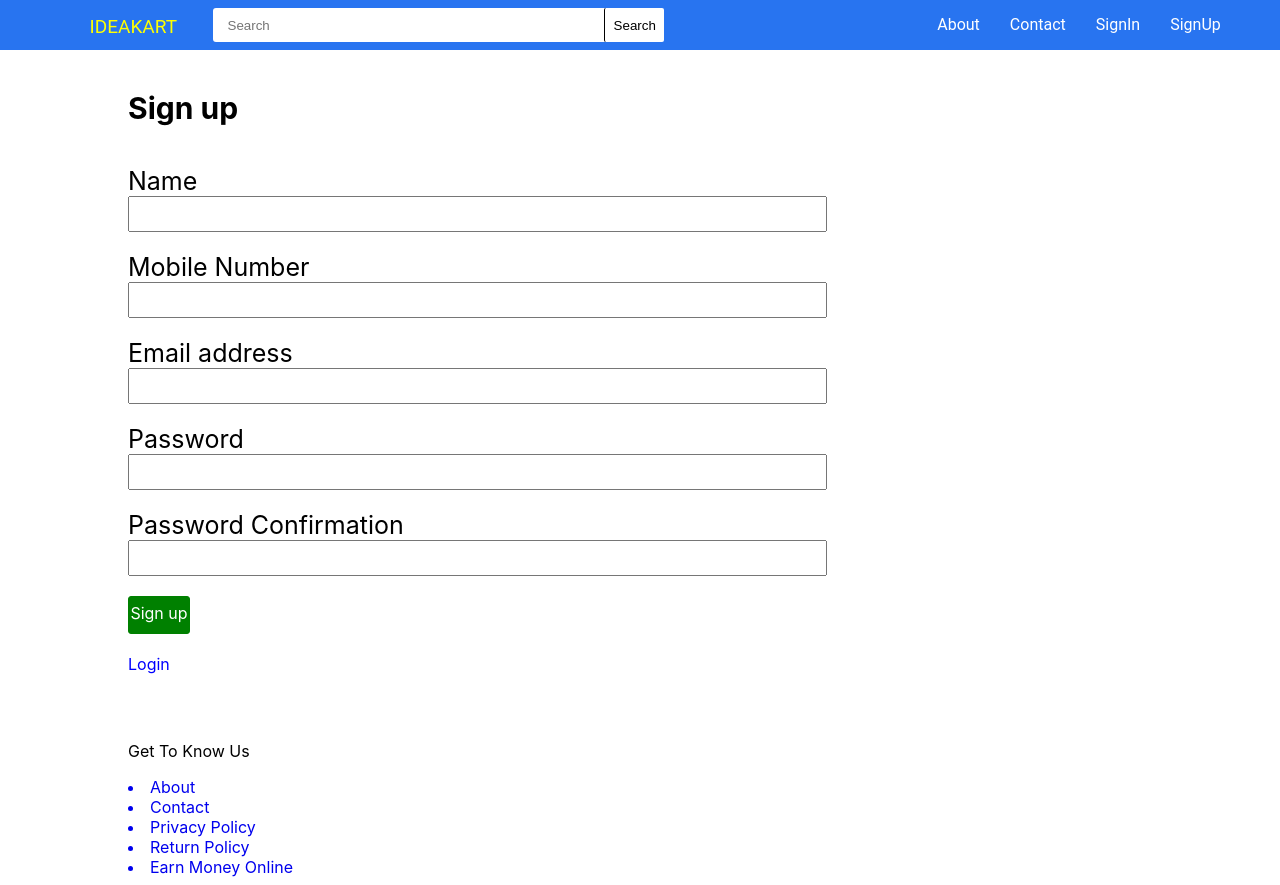
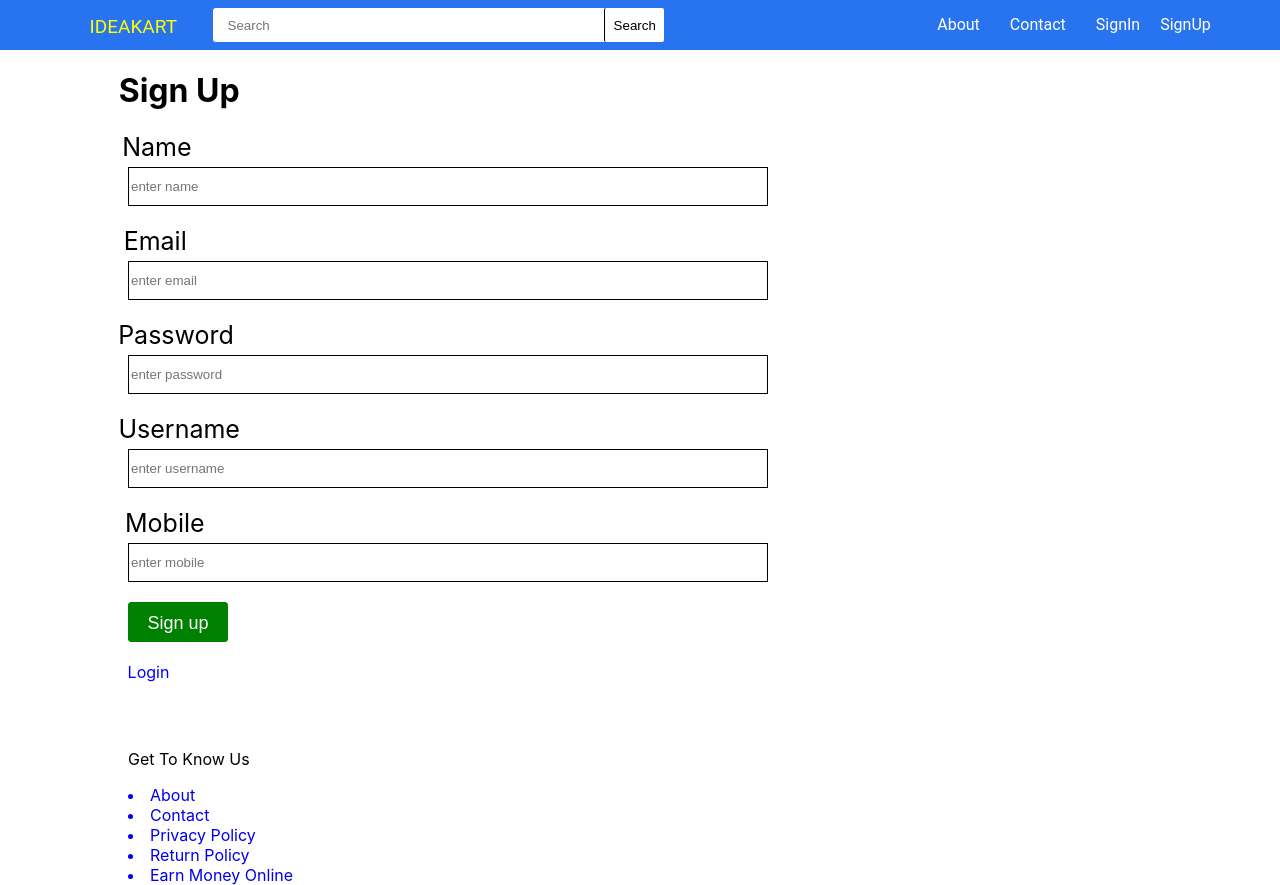
Before and after one commit to msharmasharma/IdeaCartClone, a React (Create React App) app in the folder cloneIdeaCart/my-app/: page /signup in a window 1280 px wide. Built offline with nearby package versions, Linux system fonts and the light colour scheme.

Commit message:
more features

```diff
--- a/cloneIdeaCart/my-app/package.json
+++ b/cloneIdeaCart/my-app/package.json
@@ -7,10 +7,13 @@
     "@testing-library/react": "^13.2.0",
     "@testing-library/user-event": "^13.5.0",
     "axios": "^0.27.2",
+    "eslint-config-react-app": "^6.0.0",
     "react": "^18.1.0",
     "react-dom": "^18.1.0",
+    "react-redux": "^8.0.4",
     "react-router-dom": "^6.3.0",
     "react-scripts": "5.0.1",
+    "redux": "^4.2.0",
     "styled-components": "^5.3.5",
     "web-vitals": "^2.1.4"
   },
--- a/cloneIdeaCart/my-app/src/components/Contact.jsx
+++ b/cloneIdeaCart/my-app/src/components/Contact.jsx
@@ -17,8 +17,7 @@ export const Contact = () => {
   `;
   return (
     <Div>
-      <p>
-You can contact our team by filling this form -</p>
+      <p>You can contact our team by filling this form -</p>
       <form
         action="https://formcarry.com/s/-1oBIfFBS0t"
         method="POST"
@@ -89,6 +88,7 @@ You can contact our team by filling this form -</p>
                 height: "40px",
                 marginLeft: "68%",
                 marginTop: "10%",
+                cursor: "pointer",
               }}
             >
               Send message
--- a/cloneIdeaCart/my-app/src/components/Navbar.jsx
+++ b/cloneIdeaCart/my-app/src/components/Navbar.jsx
@@ -2,8 +2,17 @@ import { useState } from "react";
 import { Link } from "react-router-dom";
 import styled from "styled-components";
 import { Input } from "./Input";
+import { useSelector, useDispatch } from "react-redux";
+import { setUser } from "../redux/action";
 
 export const Navbar = () => {
+  const user = useSelector((store) => store.user);
+  console.log(user);
+
+  const dispatch = useDispatch();
+
+  const teacher = JSON.parse(localStorage.getItem("teacherName"));
+
   const Nav = styled.div`
     display: flex;
     gap: 30px;
@@ -27,7 +36,7 @@ export const Navbar = () => {
       width: 60px;
       height: 34px;
       margin-top: 8px;
-      margin-left: -.5%;
+      margin-left: -0.5%;
       background-color: white;
       border: none;
       border-left: 1px solid black;
@@ -40,12 +49,16 @@ export const Navbar = () => {
 
   const [inValue, setInValue] = useState([]);
 
-  const showText = (value)=>{
-    setInValue(value)
-  }
-  console.log(inValue);
+  const showText = (value) => {
+    setInValue(value);
+  };
+  // console.log(inValue);
 
-
+  const logout = () => {
+    alert(`${teacher} logging out`);
+    localStorage.removeItem("teacherName");
+    dispatch(setUser(false));
+  };
 
   return (
     <div>
@@ -82,18 +95,50 @@ export const Navbar = () => {
         >
           Contact
         </Link>
+
+        {user === false ? (
+          <div style={{ display: "flex", gap: "20px" }}>
             <Link
-          style={{ color: "white", textDecoration: "none", marginTop: "15px" }}
+              style={{
+                color: "white",
+                textDecoration: "none",
+                marginTop: "15px",
+              }}
               to="/signin"
             >
               SignIn
             </Link>
+
             <Link
-          style={{ color: "white", textDecoration: "none", marginTop: "15px" }}
+              style={{
+                color: "white",
+                textDecoration: "none",
+                marginTop: "15px",
+              }}
               to="/signup"
             >
               SignUp
             </Link>
+          </div>
+        ) : (
+          <div style={{ display: "flex", gap: "20px" }}>
+            <p style={{ marginTop: "10px", color: "white" }}>
+              Welcome! <br />
+              {teacher}
+            </p>
+            <button
+              style={{
+                height: "20px",
+                borderRadius: "5px",
+                marginTop: "15px",
+                cursor: "pointer",
+              }}
+              onClick={logout}
+            >
+              Logout
+            </button>{" "}
+          </div>
+        )}
       </Nav>
     </div>
   );
--- a/cloneIdeaCart/my-app/src/components/SignIn.jsx
+++ b/cloneIdeaCart/my-app/src/components/SignIn.jsx
@@ -1,110 +1,142 @@
-import React, { useState } from "react";
-import styled from "styled-components";
+import { useState } from "react";
 import axios from "axios";
 import { useNavigate } from "react-router-dom";
+import { useSelector, useDispatch } from "react-redux";
+import { setUser } from "../redux/action";
+export const SignIn = () => {
+  const user = useSelector((store) => store.user);
+  console.log(user);
 
-export const SignIn = () => {
-  const history = useNavigate();
+  const dispatch = useDispatch();
 
-  const [user, setUser] = useState({
-    email: "",
+  const navigate = useNavigate();
+
+  const [adminLogin, setAdminLogin] = useState({
     password: "",
+    username: "",
   });
 
+  const takeLogin = (event) => {
+    const { id, value } = event.target;
+    setAdminLogin({ ...adminLogin, [id]: value });
+  };
 
-  const handleChange = (e) => {
-    const { name, value } = e.target;
-    setUser({
-      ...user,
-      [name]: value,
-    });
-  };
-//user login
-  const login = () => {
-    axios.post("http://localhost:8080/login", user).then((res) => {
-      alert(res.data.message);
-      // setLoginUser(res.data.user)
-      console.log(res.data.user);
-      console.log(res.data.message);
-      if (res.data.message === "Login Successfull") {
-        history("/products");
+  const loginAdmin = (event) => {
+    event.preventDefault();
+    axios
+      .post("https://masai-api-mocker.herokuapp.com/auth/login", adminLogin)
+      .then((res) => {
+        if (res.data.error == false) {
+          let username = adminLogin.username;
+          let token = res.data.token;
+
+          axios
+            .get(`https://masai-api-mocker.herokuapp.com/user/${username}`, {
+              headers: {
+                "Content-type": "application/json",
+                Authorization: `Bearer ${token}`,
+              },
+            })
+            .then((res) => {
+              localStorage.setItem(
+                "teacherName",
+                JSON.stringify(res.data.name)
+              );
+            })
+            .then(() => alert("Login Successful"))
+            .then(() => {
+              dispatch(setUser(true));
+            })
+            .then(() => navigate("/products"));
         } else {
-        history("/SignIn");
+          alert("wrong username or password");
         }
       });
   };
 
-
   return (
-    <div
-      style={{ marginLeft: "10%", textAlign: "left", marginBottom: "10%" }}
-      className="login"
+    <div>
+      <h1 style={{ marginLeft: "-73.5%" }}>Log in</h1>
+      <div style={{ width: "50%", marginLeft: "10%" }}>
+        <form
+          onSubmit={loginAdmin}
+          style={{ display: "flex", flexDirection: "column", gap: "20px" }}
         >
-      <h2 style={{ fontSize: "30px" }}>Log in</h2>
-      <div className="divone">
-        <div className="labell">
-          <label style={{ fontSize: "25px" }} htmlFor="">
-            Email
+          <label
+            style={{
+              marginLeft: "-84%",
+              marginBottom: "-15px",
+              fontSize: "25px",
+            }}
+          >
+            Username
           </label>
-          &ensp;
-          <br />
           <input
-            style={{ width: "60%", height: "30px" }}
+            id="username"
+            onChange={takeLogin}
             type="text"
-            name="email"
-            value={user.email}
-            onChange={handleChange}
+            placeholder="enter username"
+            style={{
+              height: "35px",
+              border: "1px solid black",
+              marginTop: "0px",
+            }}
+          />
+          <label
+            style={{
+              marginLeft: "-84.5%",
+              marginBottom: "-15px",
+              fontSize: "25px",
+            }}
+          >
+            Password
+          </label>
+          <input
+            id="password"
+            onChange={takeLogin}
+            type="password"
+            placeholder="enter password"
+            style={{ height: "35px", border: "1px solid black" }}
+          />
+          <div style={{ marginLeft: "-84%" }}>
+            <span>
+              <input
+                style={{ marginLeft: "-7%", cursor: "pointer" }}
+                type="checkbox"
               ></input>
               <br />
-          <br />
-          <label style={{ fontSize: "25px" }} htmlFor="">
-            Password
-          </label>
-          &ensp;
-          <br />
-          <input
-            style={{ width: "60%", height: "30px" }}
-            type="password"
-            name="password"
-            value={user.password}
-            onChange={handleChange}
-          ></input>
-        </div>
-        <div>
-          <span>
-            <input type="checkbox"></input>
-            <br/>
             </span>
             Remember me
           </div>
-        <br/>
-        <div
+          <input
             style={{
               border: "1px solid green",
               width: "60px",
               backgroundColor: "green",
               color: "white",
               textAlign: "center",
-            height: "30px",
               borderRadius: "3px",
-            paddingTop: "6px",
+              paddingTop: "4px",
+              cursor: "pointer",
+              height: "40px",
+              fontSize: "18px",
             }}
-          className="button signin"
-          onClick={login}
-        >
-          Log in
+            type="submit"
+            value="Login"
+          />
+        </form>
       </div>
-        <br/>
       <div
-          style={{ color: "blue" }}
+        style={{
+          color: "blue",
+          marginLeft: "-75.8%",
+          marginTop: "20px",
+          cursor: "pointer",
+        }}
         className="button registerr"
-          onClick={() => history("/SignIn")}
+        onClick={() => navigate("/signup")}
       >
         Sign up
-        </div>
-        <div style={{ color: "blue" }} className="button registerr">
-          Forgot your Password?
-        </div>
       </div>
     </div>
   );
--- a/cloneIdeaCart/my-app/src/components/SignUp.jsx
+++ b/cloneIdeaCart/my-app/src/components/SignUp.jsx
@@ -1,82 +1,180 @@
-import React, { useState } from "react"
-// import "./register.css"
-import axios from "axios"
-import { useNavigate } from "react-router-dom"
-import styled from "styled-components"
+import { useState } from "react";
+import axios from "axios";
+import { useNavigate } from "react-router-dom";
 
-export const SignUp = ()=>{
+export const SignUp = () => {
+  const [register, setRegister] = useState({
+    name: "",
+    email: "",
+    password: "",
+    username: "",
+    mobile: "",
+    description: "",
+  });
 
+  const navigate = useNavigate();
 
-        const history = useNavigate()
+  const takeRegister = (event) => {
+    const { id, value } = event.target;
+    setRegister({ ...register, [id]: value });
+  };
 
-        const [ user, setUser] = useState({
-            name:"",
-            mobile:"",
-            email:"",
-            password:"",
-            rePassword:"",
-
-        })
-
-        const handleChange = e => {
-            const { name, value } = e.target
-            setUser({
-                ...user,
-                [name]: value
-            })
+  const registerTeacher = (event) => {
+    event.preventDefault();
+    axios
+      .post("https://masai-api-mocker.herokuapp.com/auth/register", register)
+      .then((res) => {
+        if (res.data.error == false) {
+          alert("Registration Successful");
+          navigate("/signin");
+        } else {
+          alert("Already Registered");
         }
-
-        const register = () => {
-            const { name, mobile, email, password, rePassword  } = user
-            if( name && mobile && email && password && (rePassword===password)  ){
-                axios.post("http://localhost:8080/register", user)
-                .then( res => {
-                    alert(res.data.message)
-                    history("/SignIn")
-                })
-            } else {
-                alert("invlid input")
-            }
-
-        }
-
+      });
+  };
 
   return (
-            <div className="register">
-                <div style={{textAlign:"left",marginLeft:"10%"}} className="divone">
-                <h4 style={{ fontSize: "30px" }}>Sign up</h4>
-                    {console.log("User", user)}
-                    <div className="label">
-                        <label style={{ fontSize: "25px" }} className="label" >Name</label><br/>
-                        <input  style={{ width: "60%", height: "30px" }} type="text" name="name" value={user.name} onChange={handleChange}></input><br/><br/>
-                        <label style={{ fontSize: "25px" }} className="label" >Mobile Number</label><br/>
-                        <input  style={{ width: "60%", height: "30px" }} type="text" name="mobile" value={user.mobile} onChange={handleChange}></input><br/><br/>
-                        <label style={{ fontSize: "25px" }} className="label" htmlFor="">Email address</label><br/>
-                        <input  style={{ width: "60%", height: "30px" }} type="text" name="email" value={user.email}  onChange={ handleChange }></input><br/><br/>
-                        <label style={{ fontSize: "25px" }} className="label" htmlFor="">Password</label><br/>
-                        <input  style={{ width: "60%", height: "30px" }} type="password" name="password" value={user.password}  onChange={ handleChange }></input><br/><br/>
-                        <label style={{ fontSize: "25px" }} className="label" htmlFor="">Password Confirmation</label><br/>
-                        <input  style={{ width: "60%", height: "30px" }} type="password" name="rePassword" value={user.rePassword}  onChange={ handleChange }></input>
-                    </div>
-                    <div className="ticbox" style={{display : "flex"}}>
-                    </div>
-                    <br/>
-                    <div  style={{
+    <div>
+      <h1 style={{ marginLeft: "-72%" }}>Sign Up</h1>
+      <div style={{ width: "50%", marginLeft: "10%" }}>
+        <form
+          onSubmit={registerTeacher}
+          style={{ display: "flex", flexDirection: "column", gap: "20px" }}
+        >
+          <label
+            style={{
+              marginLeft: "-91%",
+              marginBottom: "-15px",
+              fontSize: "25px",
+            }}
+          >
+            Name
+          </label>
+          <input
+            id="name"
+            onChange={takeRegister}
+            type="text"
+            placeholder="enter name"
+            style={{
+              height: "35px",
+              border: "1px solid black",
+              marginTop: "0px",
+            }}
+          />
+          <label
+            style={{
+              marginLeft: "-91.5%",
+              marginBottom: "-15px",
+              fontSize: "25px",
+            }}
+            htmlFor=""
+          >
+            Email
+          </label>
+          <input
+            style={{
+              height: "35px",
+              border: "1px solid black",
+              marginTop: "0px",
+            }}
+            id="email"
+            onChange={takeRegister}
+            type="email"
+            placeholder="enter email"
+          />
+          <label
+            style={{
+              marginLeft: "-85%",
+              marginBottom: "-15px",
+              fontSize: "25px",
+            }}
+            htmlFor=""
+          >
+            Password
+          </label>
+          <input
+            style={{
+              height: "35px",
+              border: "1px solid black",
+              marginTop: "0px",
+            }}
+            id="password"
+            onChange={takeRegister}
+            type="password"
+            placeholder="enter password"
+          />
+          <label
+            style={{
+              marginLeft: "-84%",
+              marginBottom: "-15px",
+              fontSize: "25px",
+            }}
+            htmlFor=""
+          >
+            Username
+          </label>
+          <input
+            style={{
+              height: "35px",
+              border: "1px solid black",
+              marginTop: "0px",
+            }}
+            id="username"
+            onChange={takeRegister}
+            type="text"
+            placeholder="enter username"
+          />
+          <label
+            style={{
+              marginLeft: "-88.5%",
+              marginBottom: "-15px",
+              fontSize: "25px",
+            }}
+            htmlFor=""
+          >
+            Mobile
+          </label>
+          <input
+            style={{
+              height: "35px",
+              border: "1px solid black",
+              marginTop: "0px",
+            }}
+            id="mobile"
+            onChange={takeRegister}
+            type="number"
+            placeholder="enter mobile"
+          />
+          <input
+            style={{
               border: "1px solid green",
-            width: "60px",
+              width: "100px",
               backgroundColor: "green",
               color: "white",
               textAlign: "center",
-            height: "30px",
               borderRadius: "3px",
-            paddingTop: "6px",
-          }} className="button signup" onClick={register} >Sign up</div>
-                    <br/>
-                    <div style={{ color: "blue" }} className="button log" onClick={() => history("/SignIn")}>Login</div>
-
-
+              paddingTop: "4px",
+              cursor: "pointer",
+              height: "40px",
+              fontSize: "18px",
+            }}
+            type="submit"
+            value="Sign up"
+          />
+        </form>
       </div>
-
+      <div
+        style={{
+          color: "blue",
+          marginLeft: "-76.8%",
+          marginTop: "20px",
+          cursor: "pointer",
+        }}
+        className="button log"
+        onClick={() => navigate("/signin")}
+      >
+        Login
       </div>
-        )
-}
+    </div>
+  );
+};
--- a/cloneIdeaCart/my-app/src/index.js
+++ b/cloneIdeaCart/my-app/src/index.js
@@ -1,15 +1,18 @@
-import React from 'react';
-import ReactDOM from 'react-dom/client';
-import './index.css';
-import App from './App';
-import reportWebVitals from './reportWebVitals';
-import {BrowserRouter} from "react-router-dom"
-
-const root = ReactDOM.createRoot(document.getElementById('root'));
+import React from "react";
+import ReactDOM from "react-dom/client";
+import "./index.css";
+import App from "./App";
+import reportWebVitals from "./reportWebVitals";
+import { BrowserRouter } from "react-router-dom";
+import { Provider } from "react-redux";
+import { store } from "../src/redux/store";
+const root = ReactDOM.createRoot(document.getElementById("root"));
 root.render(
   <React.StrictMode>
     <BrowserRouter>
-    <App />
+      <Provider store={store}>
+        <App />
+      </Provider>
     </BrowserRouter>
   </React.StrictMode>
 );
--- /dev/null
+++ b/cloneIdeaCart/my-app/src/redux/action.js
@@ -0,0 +1,8 @@
+export const SET_USER = "SET_USER";
+
+export const setUser = (payload) => {
+  return {
+    type: SET_USER,
+    payload,
+  };
+};
--- /dev/null
+++ b/cloneIdeaCart/my-app/src/redux/reducer.js
@@ -0,0 +1,13 @@
+import { SET_USER } from "./action";
+
+export const userReducer = (state = { user: false }, { type, payload }) => {
+  switch (type) {
+    case SET_USER:
+      return {
+        ...state,
+        user: payload,
+      };
+    default:
+      return state;
+  }
+};
--- /dev/null
+++ b/cloneIdeaCart/my-app/src/redux/store.js
@@ -0,0 +1,4 @@
+import { legacy_createStore as createStore } from "redux";
+import { userReducer } from "./reducer";
+
+export const store = createStore(userReducer);
```
Also changed, not shown: cloneIdeaCart/my-app/src/components/About.jsx (+0 -10 lines), cloneIdeaCart/my-app/src/components/Products.jsx (+16 -7 lines), 1 other file (tests, documents, lock files or other folders). Lines whose indentation alone changed are shown as unchanged.
